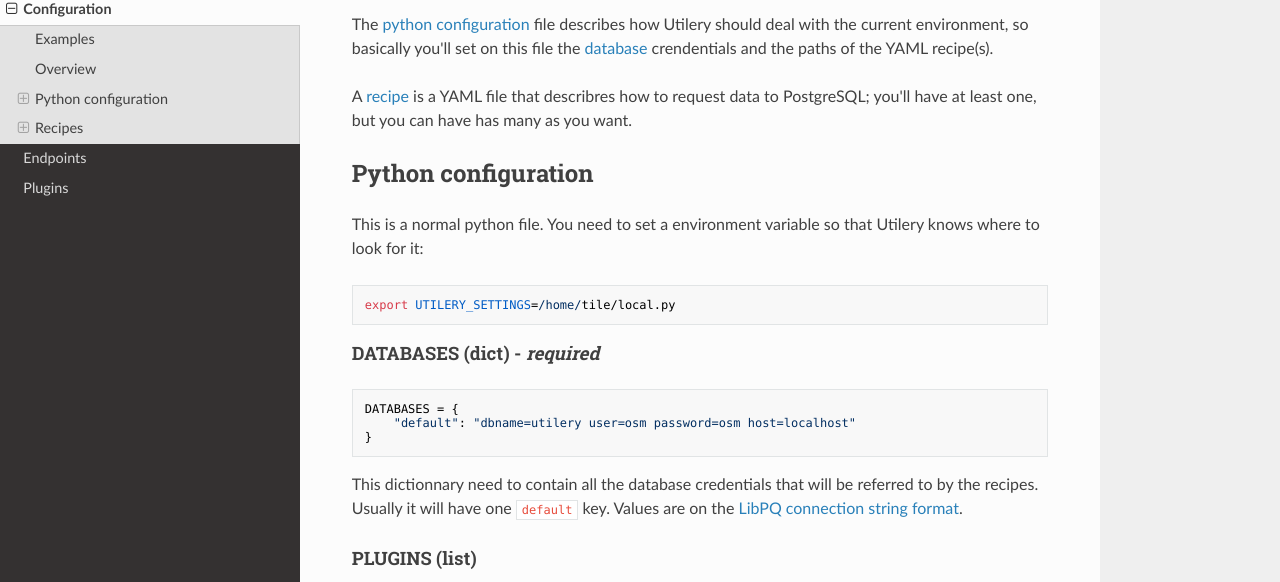
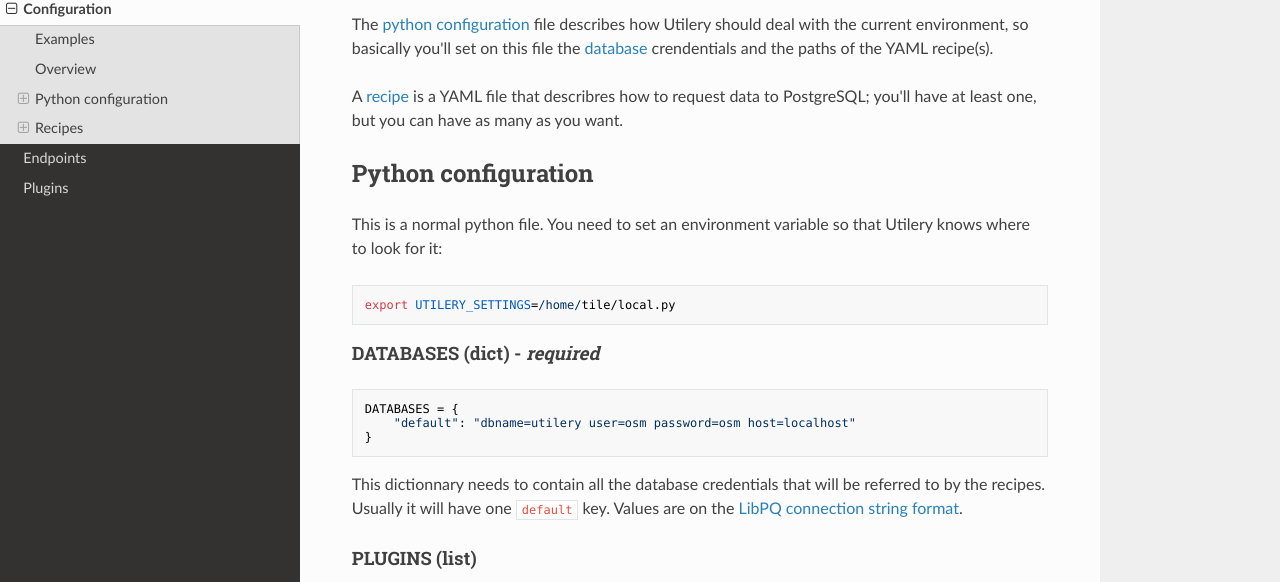
Before and after one commit to tilery/utilery, an MkDocs documentation site: the page built from docs/config.md, in a window 1280 px wide and 900 px high, scrolled down 280 px. Shown: the part 171-753 px from the top of the window. Built offline with MkDocs 1.6.1, drawn with Linux system fonts in a browser that asks for light colours; nearby versions of some CDN libraries; old or Windows-style settings are respelled for this version of MkDocs.

Commit message:
Typos in doc

```diff
--- a/docs/config.md
+++ b/docs/config.md
@@ -20,12 +20,12 @@
 crendentials and the paths of the YAML recipe(s).
 
 A [recipe](#recipes) is a YAML file that describres how to request data to PostgreSQL; you'll have at least one,
-but you can have has many as you want.
+but you can have as many as you want.
 
 
 ## Python configuration
 
-This is a normal python file. You need to set a environment variable so that Utilery knows where to look
+This is a normal python file. You need to set an environment variable so that Utilery knows where to look
 for it:
 
     export UTILERY_SETTINGS=/home/tile/local.py
@@ -37,7 +37,7 @@
         "default": "dbname=utilery user=osm password=osm host=localhost"
     }
 
-This dictionnary need to contain all the database credentials that will be referred to by the recipes.
+This dictionnary needs to contain all the database credentials that will be referred to by the recipes.
 Usually it will have one `default` key. Values are on the [LibPQ connection string format](http://www.postgresql.org/docs/current/static/libpq-connect.html#LIBPQ-CONNSTRING).
 
 
```
Also changed, not shown: other parts of docs/config.md (+1 -1 lines).
